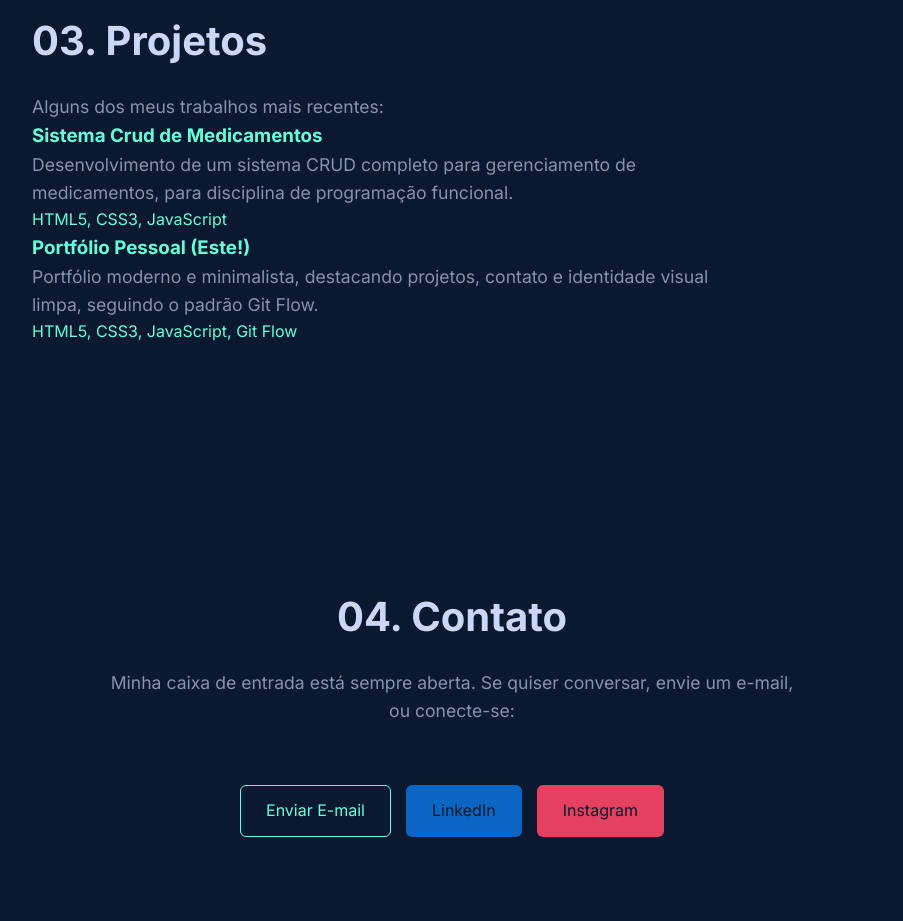
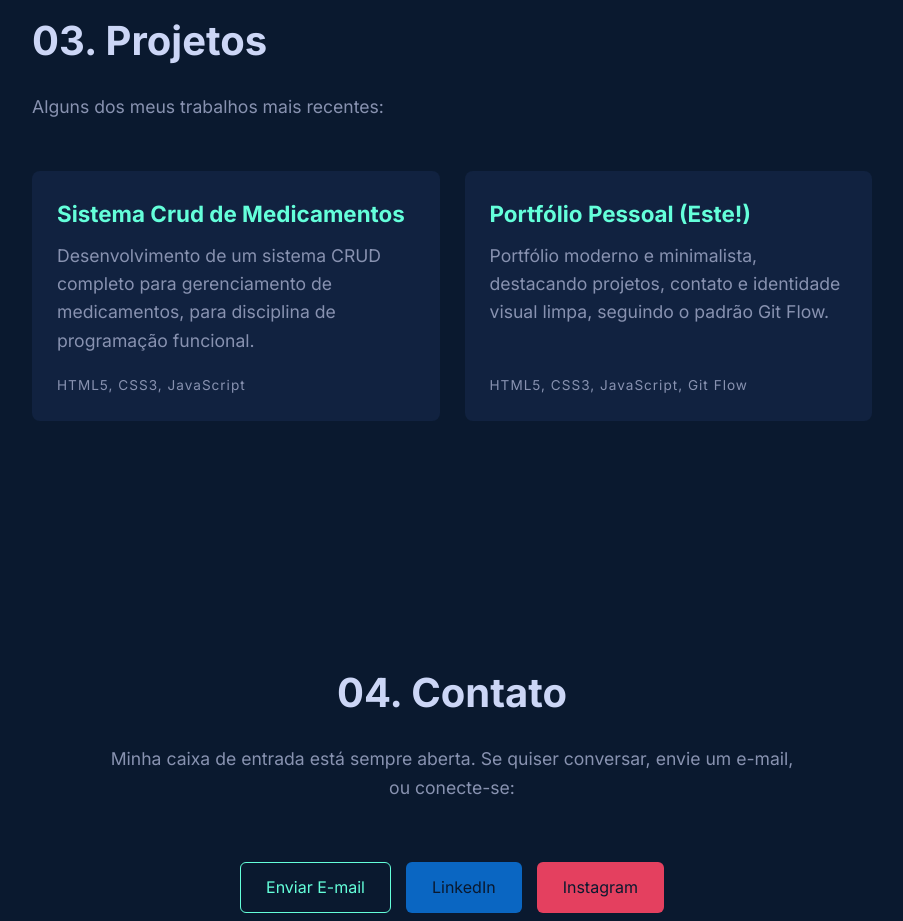
Before and after one commit to kilvyemanuel/site-portfolio, a plain HTML site: page index.html in a window 1280 px wide. Shown: the part 1460-2381 px from the top of the page, without its empty margins (188-1091 px from the left). Drawn offline with Linux system fonts and the light colour scheme.

Commit message:
style(projetos): adicionar estilizacao do grid e dos cards de projetos

```diff
--- a/style.css
+++ b/style.css
@@ -166,3 +166,41 @@ a {
 .instagram-btn:hover {
     background-color: #d12e4b;
 }
+
+/* PROJETOS */
+.projects-grid {
+    display: grid;
+    grid-template-columns: repeat(auto-fit, minmax(300px, 1fr));
+    gap: 25px;
+    margin-top: 50px;
+}
+.project-card {
+    display: flex;
+    flex-direction: column;
+    padding: 25px;
+    background-color: #112240;
+    border-radius: 8px;
+    transition: transform 0.3s, background-color 0.3s;
+    text-align: left;
+    height: 100%;
+}
+.project-card:hover {
+    transform: translateY(-5px);
+    background-color: #1b3664;
+}
+.project-title {
+    color: var(--cor-destaque);
+    font-size: 1.4rem;
+    margin-bottom: 10px;
+}
+.project-description {
+    color: var(--cor-secundaria);
+    margin-bottom: 20px;
+    flex-grow: 1;
+}
+.project-tech {
+    color: var(--cor-secundaria);
+    font-size: 0.85rem;
+    font-weight: 500;
+    letter-spacing: 1px;
+}
```
